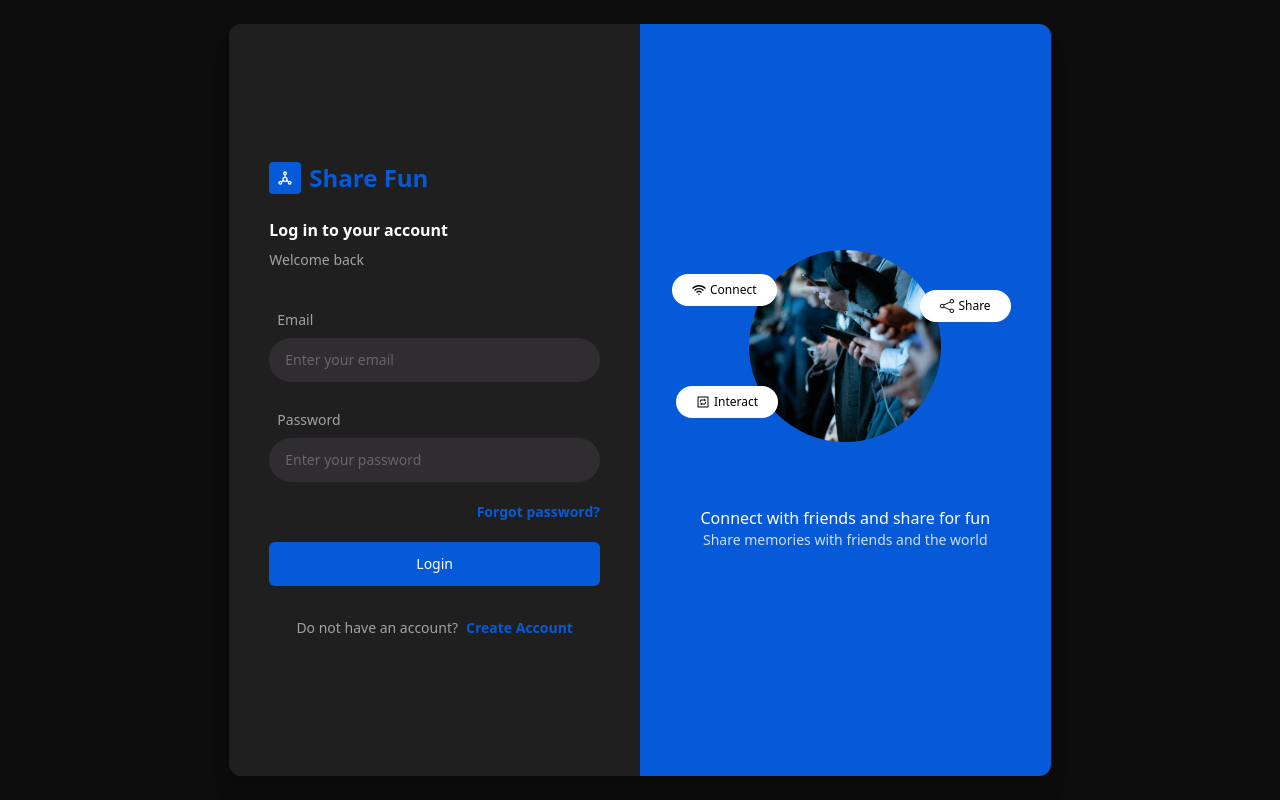
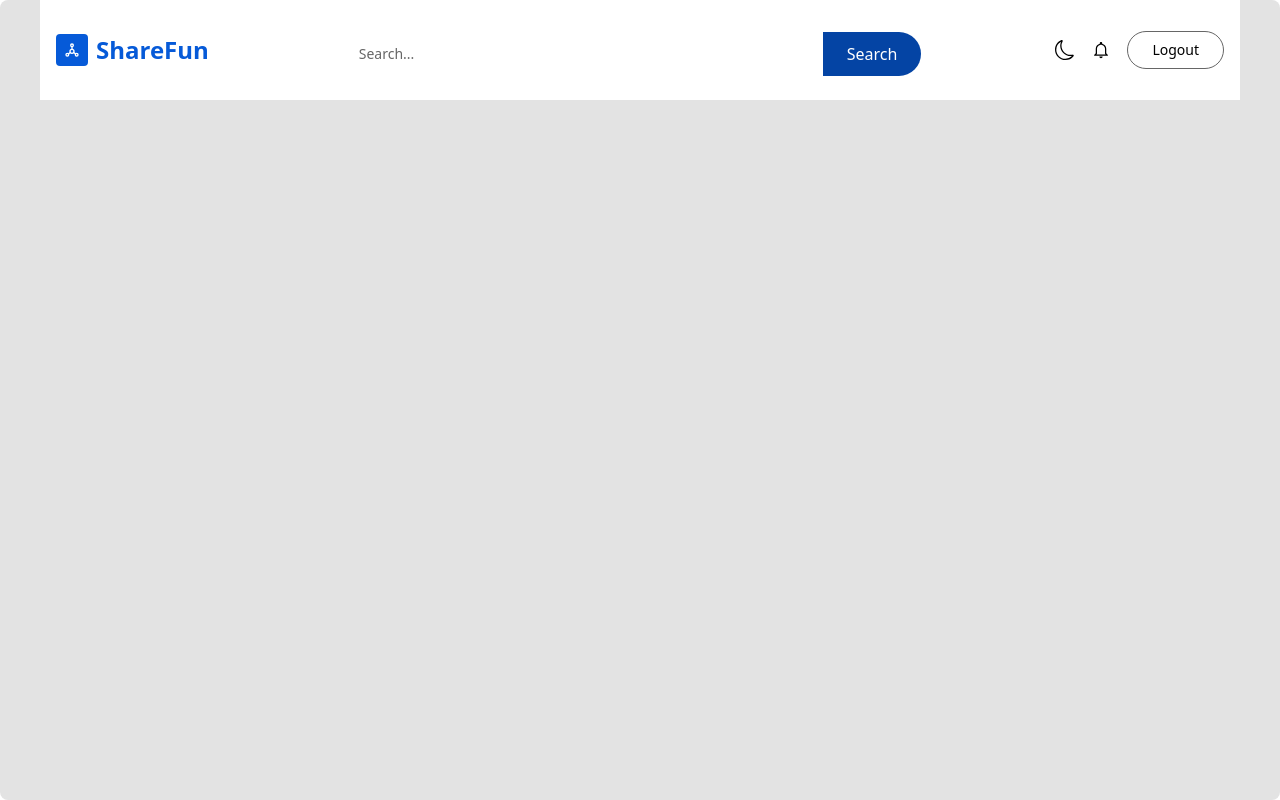
Before and after one commit to meshackkirwachumba/socialmedia, a React (Create React App) app: page / in a window 1280 px wide. Before the commit this address led to /login. Built offline with nearby package versions, Linux system fonts and the light colour scheme.

Commit message:
sticky top bar

```diff
--- a/src/App.js
+++ b/src/App.js
@@ -7,10 +7,11 @@ import ResetPassword from "./pages/ResetPassword";
 import { useSelector } from "react-redux";
 function Layout() {
   const user = useSelector((state) => state.user);
+
   console.log("user", user);
   const location = useLocation();
 
-  return user?.token ? (
+  return user ? (
     <Outlet />
   ) : (
     <Navigate to="/login" state={{ from: location }} replace />
--- /dev/null
+++ b/src/assets/data.js
@@ -0,0 +1,21 @@
+export const user = {
+  _id: "64dvs83ydwi229ndn",
+  firstName: "Code",
+  lastName: "Wave",
+  email: "meshkirwade@gmail.com",
+  friends: [
+    {
+      _id: "76633hhe7392dn",
+      firstName: "John",
+      lastName: "Doe",
+      email: "johndoe@gmailcom",
+      friends: ["93n3j3de3u", "djd0ij3iki2"],
+      views: [],
+      verified: true,
+      createdAt: "2023-01-01T00:00:00.000Z",
+      updatedAt: "2023-01-01T00:00:00.000Z",
+      __v: 0,
+      profileUrl: "https://example.com/johndoe",
+    },
+  ],
+};
--- /dev/null
+++ b/src/components/TopBar.jsx
@@ -0,0 +1,95 @@
+import { useSelector, useDispatch } from "react-redux";
+import { Link } from "react-router-dom";
+import { TbSocial } from "react-icons/tb";
+import { useForm } from "react-hook-form";
+import TextInput from "./TextInput";
+import CustomButton from "./CustomButton";
+import { BsSunFill } from "react-icons/bs";
+import { BsMoon } from "react-icons/bs";
+import { IoMdNotificationsOutline } from "react-icons/io";
+import { setTheme } from "../redux/theme";
+import { UserLogout } from "../redux/userSlice";
+
+function TopBar() {
+  const { user } = useSelector((state) => state.user);
+  const { theme } = useSelector((state) => state.theme);
+  const dispatch = useDispatch();
+
+  console.log("teme", theme);
+
+  const {
+    handleSubmit,
+    register,
+    formState: { errors },
+  } = useForm({});
+
+  function handleSearch() {}
+
+  function handleTheme() {
+    const themeValue = theme === "light" ? "dark" : "light";
+
+    dispatch(setTheme(themeValue));
+  }
+
+  return (
+    <div
+      className="
+       sticky
+       top-0
+       z-50
+       w-full
+       flex
+       items-center
+       justify-between
+       py-3
+       md:py-6
+       px-4
+       bg-primary
+     "
+    >
+      {/* logo */}
+      <Link to="/" className="flex gap-2 items-center">
+        <div className="p-1 md:p-2 bg-[#065ad8] rounded text-white">
+          <TbSocial />
+        </div>
+        <span className="text-xl md:text-2xl text-[#065ad8] font-semibold">
+          ShareFun
+        </span>
+      </Link>
+
+      {/* search */}
+      <form
+        className="hidden md:flex items-center justify-center"
+        onSubmit={handleSubmit(handleSearch)}
+      >
+        <TextInput
+          placeholder="Search..."
+          inputStyles="w-[18rem] lg:w-[30rem] rounded-l-full py-3"
+          register={register("search")}
+        />
+        <CustomButton
+          title="Search"
+          type="submit"
+          containerStyles="bg-[#0444a4] text-white px-6 py-2.5 mt-2 rounded-r-full"
+        />
+      </form>
+
+      {/* icons */}
+      <div className="flex items-center text-ascent-1 text-md md:text-xl gap-4">
+        <button onClick={() => handleTheme()}>
+          {theme ? <BsMoon /> : <BsSunFill />}
+        </button>
+        <div className="hidden lg:flex">
+          <IoMdNotificationsOutline />
+        </div>
+        <CustomButton
+          onClick={() => dispatch(UserLogout())}
+          title="Logout"
+          containerStyles="text-sm text-asccent-1 px-4 md:px-6 py-1 md:py-2 border border-[#666] rounded-full"
+        />
+      </div>
+    </div>
+  );
+}
+
+export default TopBar;
--- a/src/pages/Home.jsx
+++ b/src/pages/Home.jsx
@@ -1,7 +1,26 @@
-import React from "react";
+import { useSelector } from "react-redux";
+import TopBar from "../components/TopBar";
 
 function Home() {
-  return <div>Home</div>;
+  const { user } = useSelector((state) => state.user);
+
+  return (
+    <div
+      className="
+       w-full
+       px-0
+       lg:px-10
+       pb-20
+       2xl:px-40
+       bg-bgColor
+       lg:rounded-lg
+       h-screen
+       overflow-hidden
+     "
+    >
+      <TopBar />
+    </div>
+  );
 }
 
 export default Home;
--- a/src/pages/ResetPassword.jsx
+++ b/src/pages/ResetPassword.jsx
@@ -1,7 +1,97 @@
-import React from "react";
+import React, { useState } from "react";
+import { useForm } from "react-hook-form";
+import TextInput from "../components/TextInput";
+import Loading from "../components/Loading";
+import CustomButton from "../components/CustomButton";
 
 function ResetPassword() {
-  return <div>ResetPassword</div>;
+  const {
+    register,
+    handleSubmit,
+    formState: { errors },
+  } = useForm({ mode: "onChange" });
+
+  const [errMsg, setErrMsg] = useState("");
+  const [isSubmitting, setIsSubmitting] = useState(false);
+
+  const onSubmitData = async (data) => {};
+  return (
+    <div
+      className="
+      w-full
+      h-[100vh]
+      bg-bgColor
+      flex
+      items-center
+      justify-center
+      p-6
+      "
+    >
+      <div
+        className="
+         bg-primary
+         w-full
+         md:w-1/3
+         2xl:w-1/4
+         px-6
+         py-8
+         shadow-md
+         rounded-lg
+       "
+      >
+        <p className="text-ascent-1 text-lg  font-semibold ">Email Address</p>
+        <span className="text-sm text-ascent-2">
+          Enter email address used during registration
+        </span>
+
+        <form
+          onSubmit={handleSubmit(onSubmitData)}
+          className="py-4 flex flex-col gap-5"
+        >
+          <TextInput
+            label="Password"
+            name="password"
+            placeholder="Enter a new password"
+            type="password"
+            register={register("password", {
+              required: "Password address is required",
+              pattern: /^\S+@\S+$/i,
+            })}
+            inputStyles="w-full"
+            error={errors.password ? errors.password.message : ""}
+          />
+
+          {errMsg?.message && (
+            <span
+              className={`
+                    text-sm
+                    ${
+                      errMsg?.status === "failed"
+                        ? "text-[#f64949fe]"
+                        : "text-[#2ba150fe]"
+                    }
+                    mt-0.5
+                  `}
+            >
+              {errMsg?.message}
+            </span>
+          )}
+
+          {isSubmitting ? (
+            <Loading />
+          ) : (
+            <CustomButton
+              title="Reset Password"
+              type="submit"
+              containerStyles={`
+                   inline-flex justify-center rounded-md bg-blue px-8 py-3 text-sm font-medium
+                    text-white outline-none`}
+            />
+          )}
+        </form>
+      </div>
+    </div>
+  );
 }
 
 export default ResetPassword;
--- a/src/redux/theme.js
+++ b/src/redux/theme.js
@@ -1,7 +1,7 @@
 import { createSlice } from "@reduxjs/toolkit";
 
 const initialState = {
-  theme: JSON.parse(JSON.stringify(localStorage.getItem("theme"))) ?? "dark",
+  theme: JSON.parse(JSON.stringify(localStorage.getItem("theme"))) ?? "light",
 };
 
 const themeSlice = createSlice({
--- a/src/redux/userSlice.js
+++ b/src/redux/userSlice.js
@@ -1,7 +1,8 @@
 import { createSlice } from "@reduxjs/toolkit";
+import { user } from "../assets/data";
 
 const initialState = {
-  user: JSON.parse(window?.localStorage?.getItem("user")) ?? null,
+  user: JSON.parse(window?.localStorage?.getItem("user")) ?? user,
   edit: false,
 };
 
```
